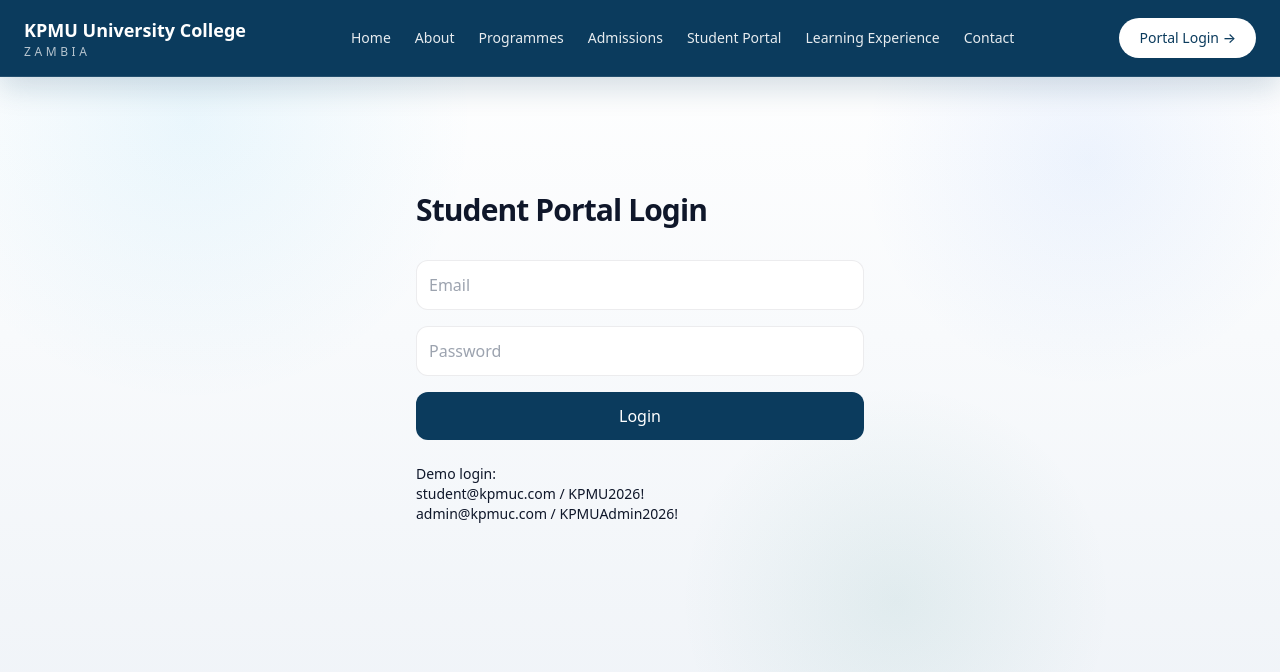
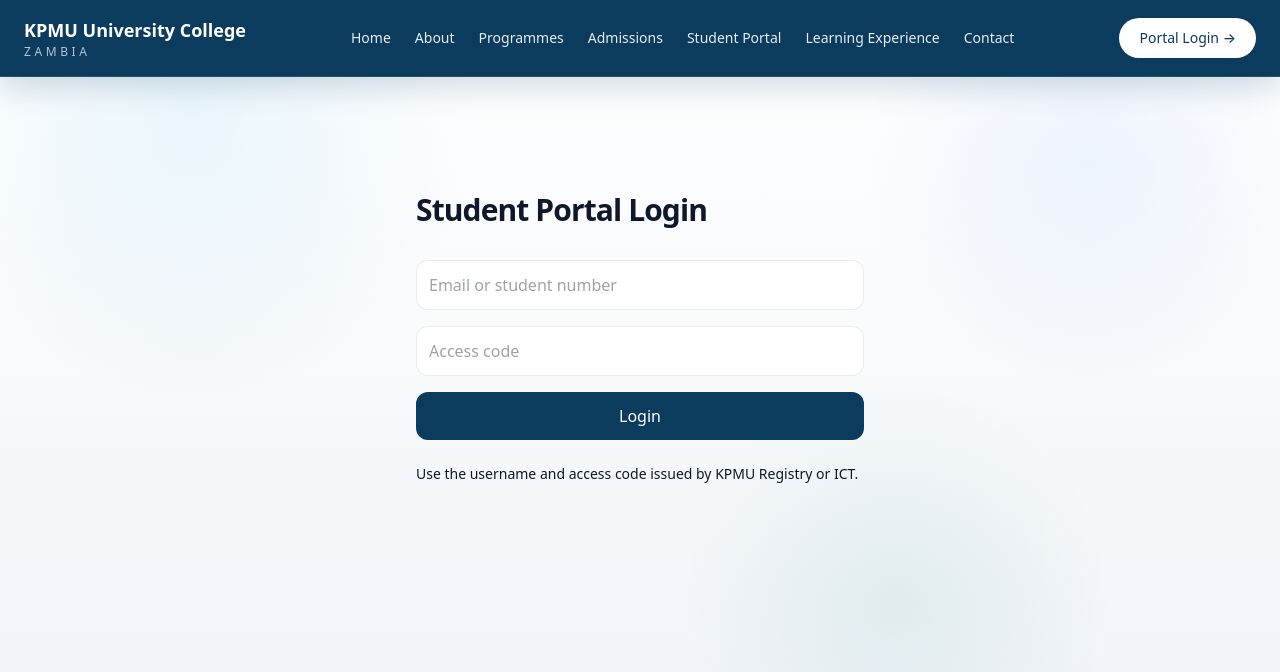
Before and after one commit to kkamfwa/kpmu-website, a Next.js app: page /student-portal/login in a window 1280 px wide. Shown: the top 672 px of the page. Built offline with nearby package versions, Linux system fonts and the light colour scheme.

Commit message:
Update page.tsx

```diff
--- a/app/student-portal/login/page.tsx
+++ b/app/student-portal/login/page.tsx
@@ -5,23 +5,38 @@
   "use server";
 
   const email = String(formData.get("email") ?? "");
-  const password = String(formData.get("password") ?? "");
+  const accessCode = String(formData.get("accessCode") ?? "");
 
-  const user = await authenticatePortalUser(email, password);
+  const user = await authenticatePortalUser(email, accessCode);
 
   if (!user) {
     redirect("/student-portal/login?error=Invalid credentials");
   }
 
   setPortalSession(user);
+
+  if (user.mustUpdateAccess) {
+    redirect("/student-portal/change-access");
+  }
+
+  if (user.role === "admin") {
+    redirect("/student-portal/admin");
+  }
+
   redirect("/student-portal/dashboard");
 }
 
-export default function LoginPage({ searchParams }: { searchParams?: { error?: string } }) {
+export default function LoginPage({
+  searchParams,
+}: {
+  searchParams?: { error?: string };
+}) {
   return (
     <main className="px-6 py-24">
       <div className="mx-auto max-w-md">
-        <h1 className="text-3xl font-semibold text-slate-950">Student Portal Login</h1>
+        <h1 className="text-3xl font-semibold text-slate-950">
+          Student Portal Login
+        </h1>
 
         {searchParams?.error && (
           <div className="mt-4 rounded-xl bg-red-100 p-3 text-sm text-red-700">
@@ -33,25 +48,25 @@
           <input
             name="email"
             required
-            placeholder="Email"
+            placeholder="Email or student number"
             className="w-full rounded-xl border p-3"
           />
+
           <input
-            name="password"
+            name="accessCode"
             type="password"
             required
-            placeholder="Password"
+            placeholder="Access code"
             className="w-full rounded-xl border p-3"
           />
+
           <button className="w-full rounded-xl bg-[#0b3b5d] p-3 text-white">
             Login
           </button>
         </form>
 
         <div className="mt-6 text-sm text-slate-600">
-          Demo login:<br />
-          student@kpmuc.com / KPMU2026!<br />
-          admin@kpmuc.com / KPMUAdmin2026!
+          Use the username and access code issued by KPMU Registry or ICT.
         </div>
       </div>
     </main>
```
